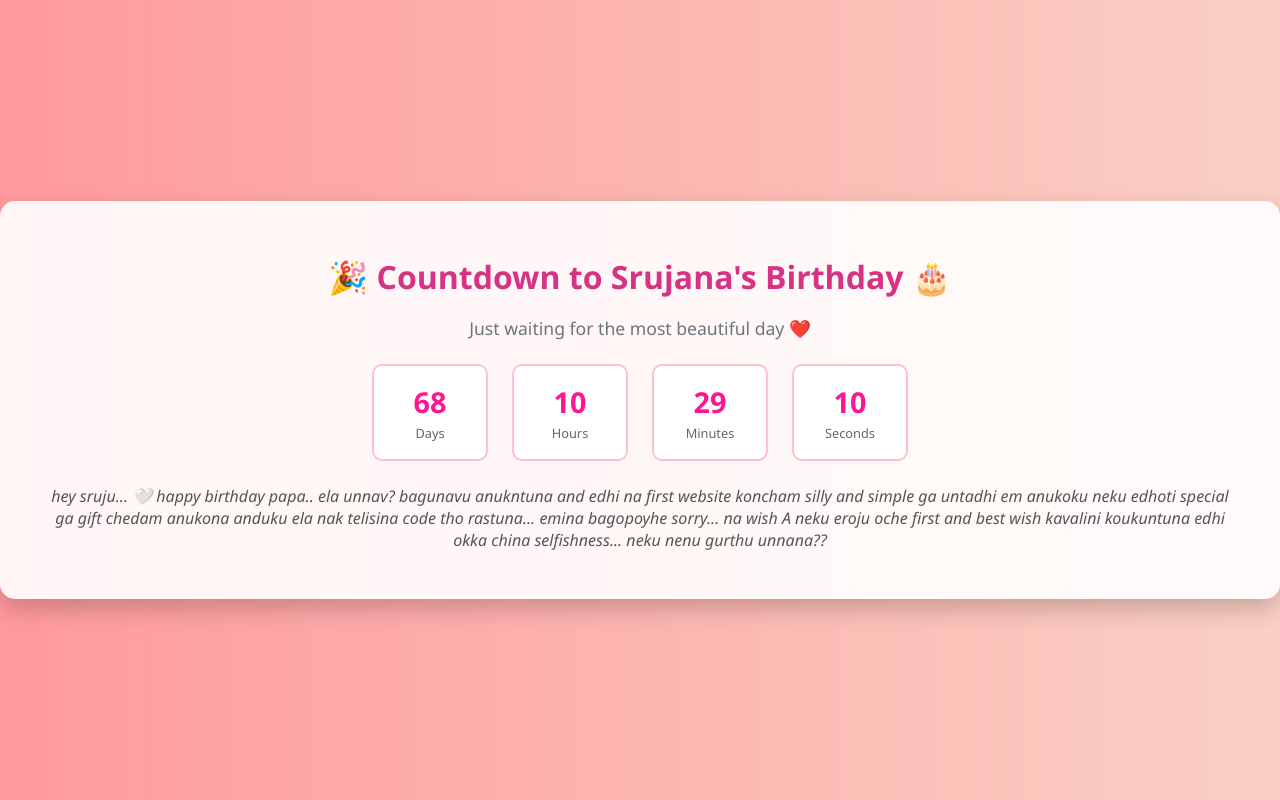
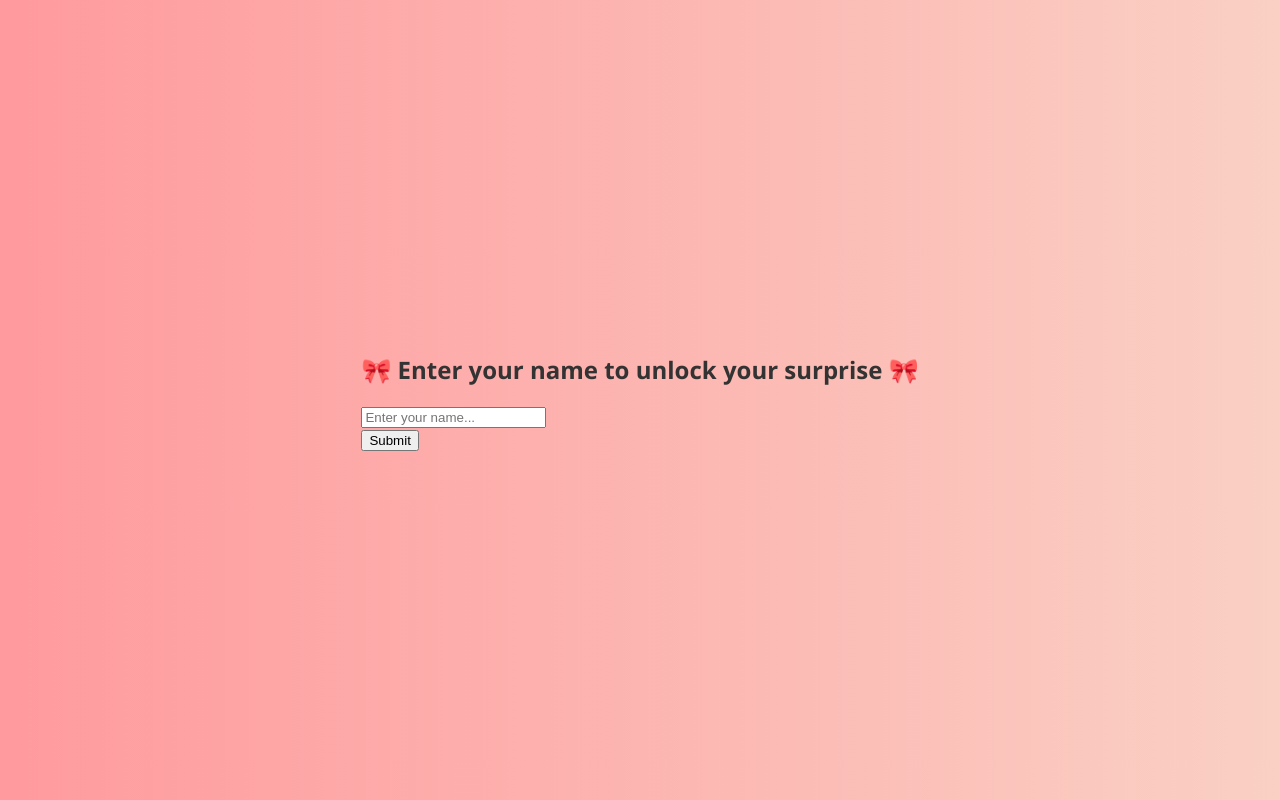
Before and after one commit to Lalith0709/Tomyseptember.in, a plain HTML site: page index.html in a window 1280 px wide. Drawn offline with Linux system fonts and the light colour scheme.

Commit message:
added a lock system

```diff
--- a/index.html
+++ b/index.html
@@ -8,22 +8,35 @@
   <link rel="stylesheet" href="style.css" />
 </head>
 <body>
+
+  <div id="entryScreen">
+    <h2>🎀 Enter your name to unlock your surprise 🎀</h2>
+    <input type="text" id="nameInput" placeholder="Enter your name..." />
+    <br>
+    <button onclick="checkName()">Submit</button>
+    <p id="wrongName"></p>
+  </div>
+
+  <div id="mainContent" style="display: none;">
     <div class="container">
-    <h1>🎉 Countdown to Srujana's Birthday 🎂</h1>
+      <h1>🎉 Countdown to Srujana's Birthday 🎉</h1>
       <p class="sub">Just waiting for the most beautiful day ❤️</p>
+
       <div id="countdown">
         <div><span id="days">0</span><small>Days</small></div>
         <div><span id="hours">0</span><small>Hours</small></div>
         <div><span id="minutes">0</span><small>Minutes</small></div>
         <div><span id="seconds">0</span><small>Seconds</small></div>
       </div>
-    <p class="message"> hey sruju... 🤍
+
+      <p class="message">hii srujana... 🤍
      happy birthday papa.. ela unnav? bagunavu anukntuna and
       edhi na first website koncham silly and simple ga untadhi em anukoku
       neku edhoti special ga gift chedam anukona anduku ela nak
       telisina code tho rastuna...  emina bagopoyhe sorry...
       na wish A neku eroju oche first and best wish kavalini koukuntuna
-      edhi okka china selfishness... neku nenu gurthu unnana??
+      edhi okka china selfishness... neku nenu gurthu unnana??</p>
+    </div>
     </p>
   </div>
    <audio autoplay loop style="display: none">
@@ -31,6 +44,19 @@
   Your browser does not support the audio element.
 </audio>
 
+<script>
+  function checkName() {
+    const name = document.getElementById("nameInput").value.toLowerCase();
+    const validName = ["srujana , Srujana"];
+    if (name === validName) {
+      document.getElementById("entryScreen").style.display = "none";
+      document.getElementById("mainContent").style.display = "block";
+    } else {
+      document.getElementById("wrongName").innerText = "Sorry! This gift is not for you 🩷";
+    }
+  }
+</script>
+
 <script src="script.js"></script>
 </body>
 </html>
--- a/script.js
+++ b/script.js
@@ -32,8 +32,8 @@ const countdown = setInterval(() => {
     clearInterval(countdown);
     document.querySelector(".container").innerHTML = `
       <h1>Happy Birthday, Srujana! 🎉</h1>
-      <p class="sub">Wishing you smiles, sunshine, and sweet moments all year long.</p>
-      <p class="message">From someone who silently cares 💖</p>
+      <p class="sub">Wishing you happy 18th birthday .</p>
+      <p class="message">happy birthday papa 💖</p>
     `;
   }
 }, 1000);
```
Lines whose indentation alone changed are shown as unchanged.
